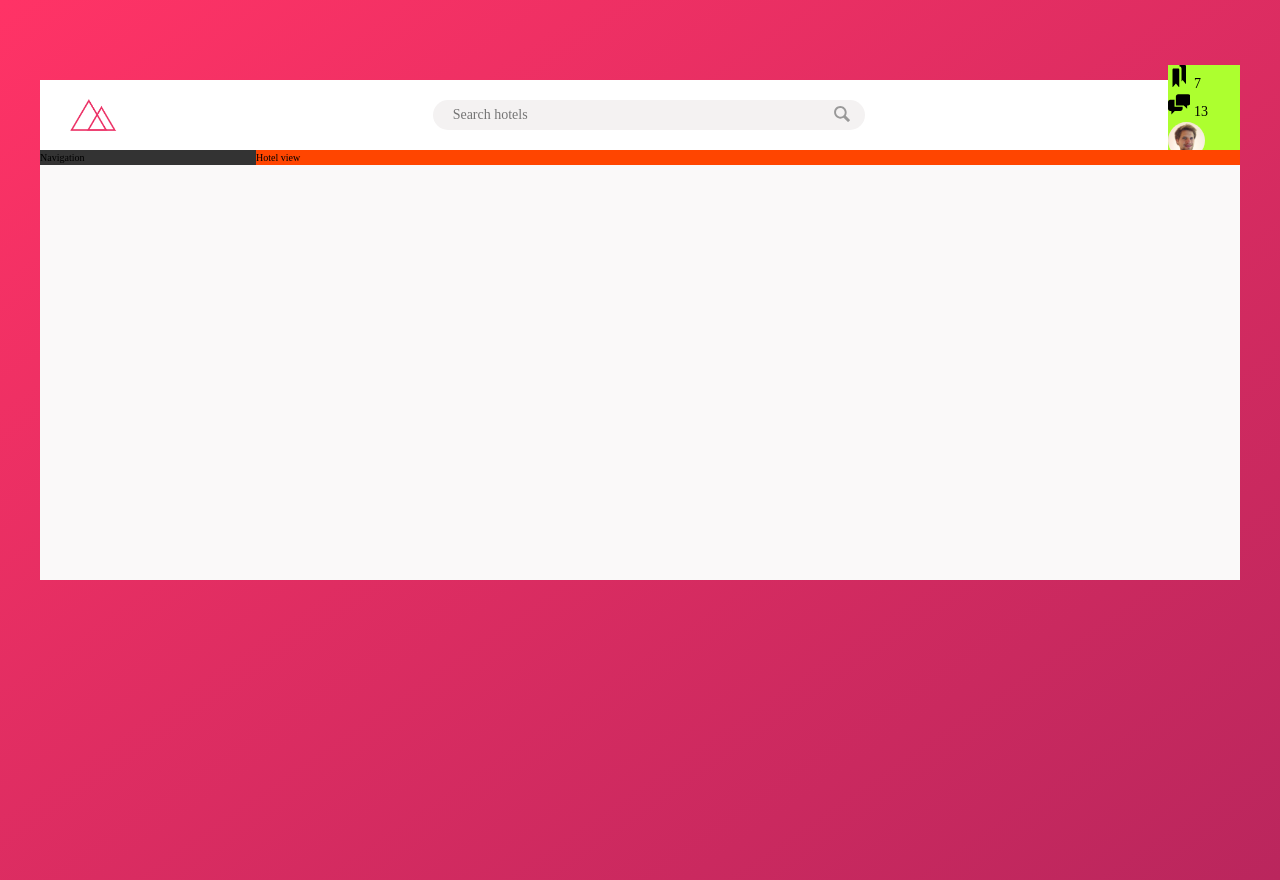
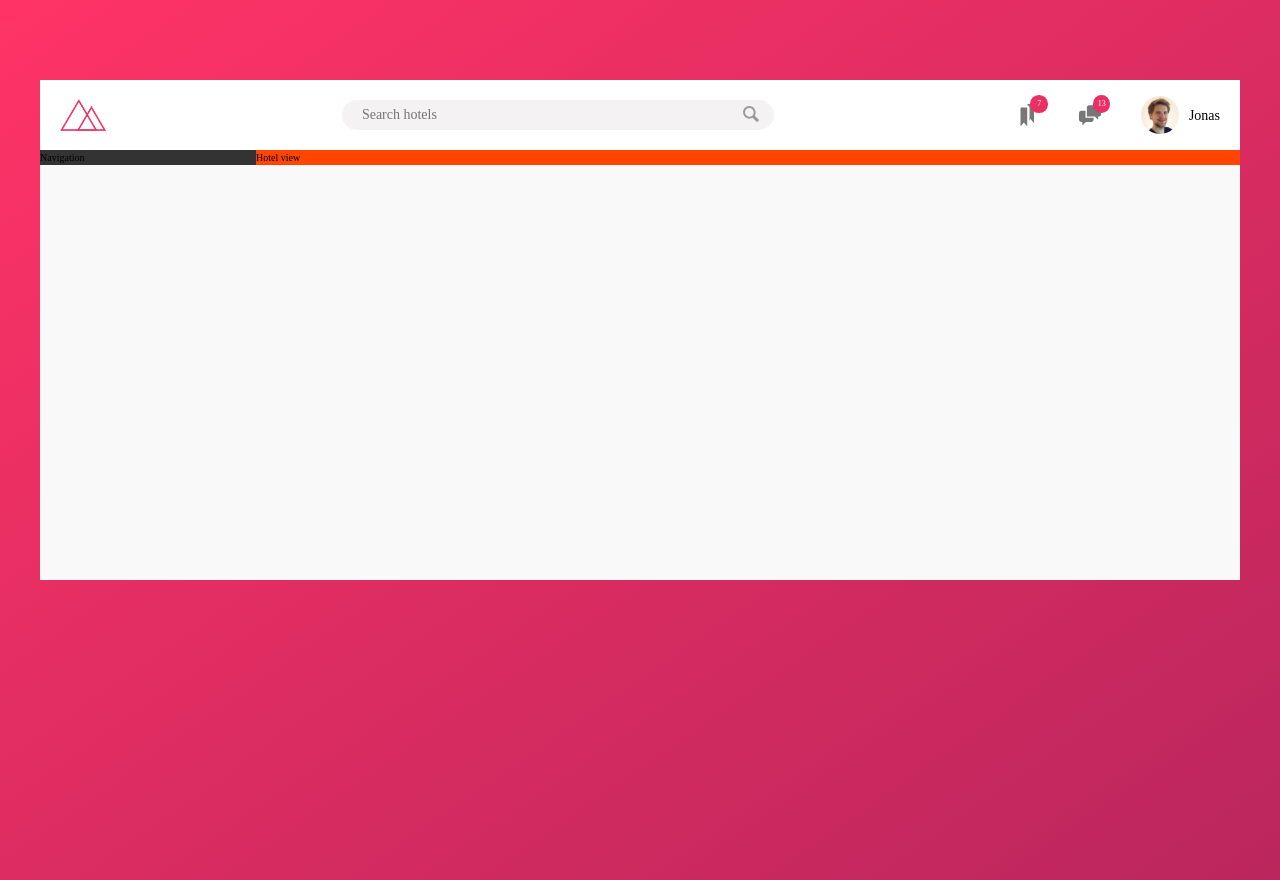
Before and after one commit to mlavagni/trillo, a website: page index.html in a window 1280 px wide. Drawn offline with Linux system fonts and the light colour scheme.

Commit message:
Added style to user-nav

```diff
--- a/sass/_components.scss
+++ b/sass/_components.scss
@@ -2,7 +2,7 @@
 //Logo
 .logo {
   height: 3.25rem;
-  margin-left: 3rem;
+  margin-left: 2rem;
 }
 
 /////////////////////////////////////
@@ -68,26 +68,51 @@
 //User Navigation
 
 .user-nav {
-  background-color: greenyellow;
+  display: flex;
+  align-items: center;
+  align-self: stretch;
+  //user-nav and all the direct childs
+  & > * {
+    padding: 0 2rem;
+    cursor: pointer;
+    height: 100%;
+    display: flex;
+    align-items: center;
+  }
+
+  & > *:hover {
+    background-color: var(--color-grey-light-2);
+  }
+
   &__icon-box {
+    position: relative;
   }
 
   &__icon {
     height: 2.25rem;
     width: 2.25rem;
+    fill: var(--color-grey-dark-2);
   }
 
   &__notification {
-  }
+    font-size: 0.8rem;
+    height: 1.75rem;
+    width: 1.75rem;
+    border-radius: 50%;
+    background-color: var(--color-primary);
+    color: #fff;
+    position: absolute;
+    top: 1.5rem;
+    right: 1.1rem;
 
-  &__user {
+    display: flex;
+    justify-content: center;
+    align-items: center;
   }
 
   &__user-photo {
     height: 3.75rem;
     border-radius: 50%;
-  }
-
-  &__user-name {
+    margin-right: 1rem;
   }
 }
```
Also changed, not shown: css/style.css.
